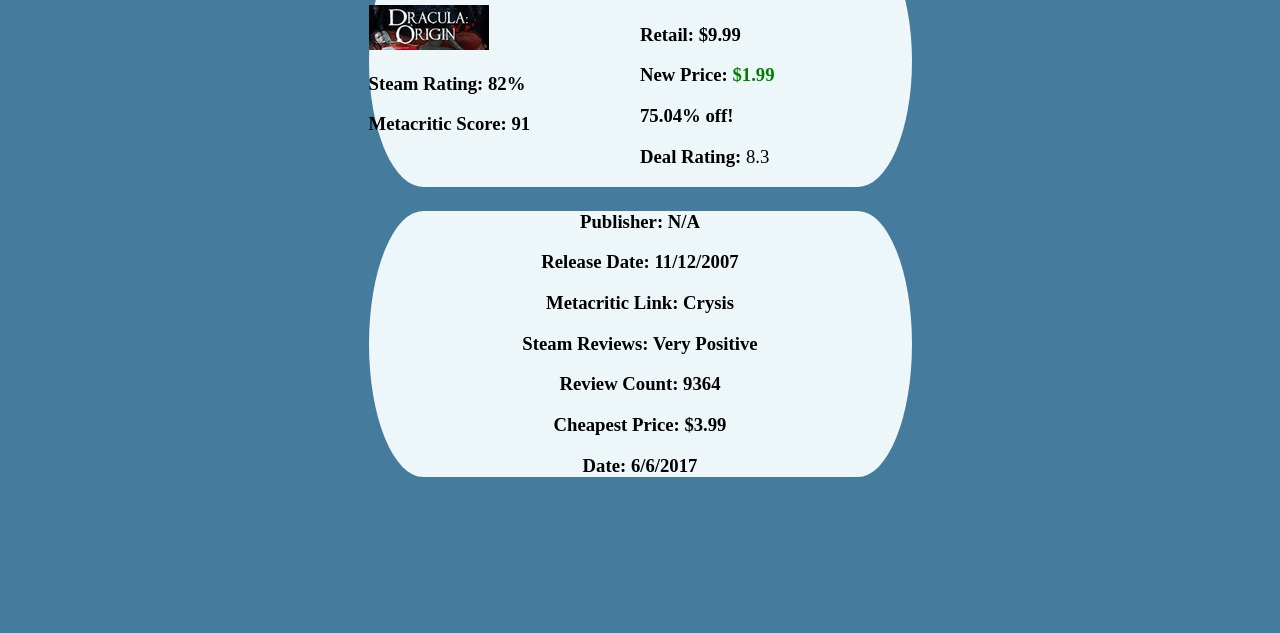
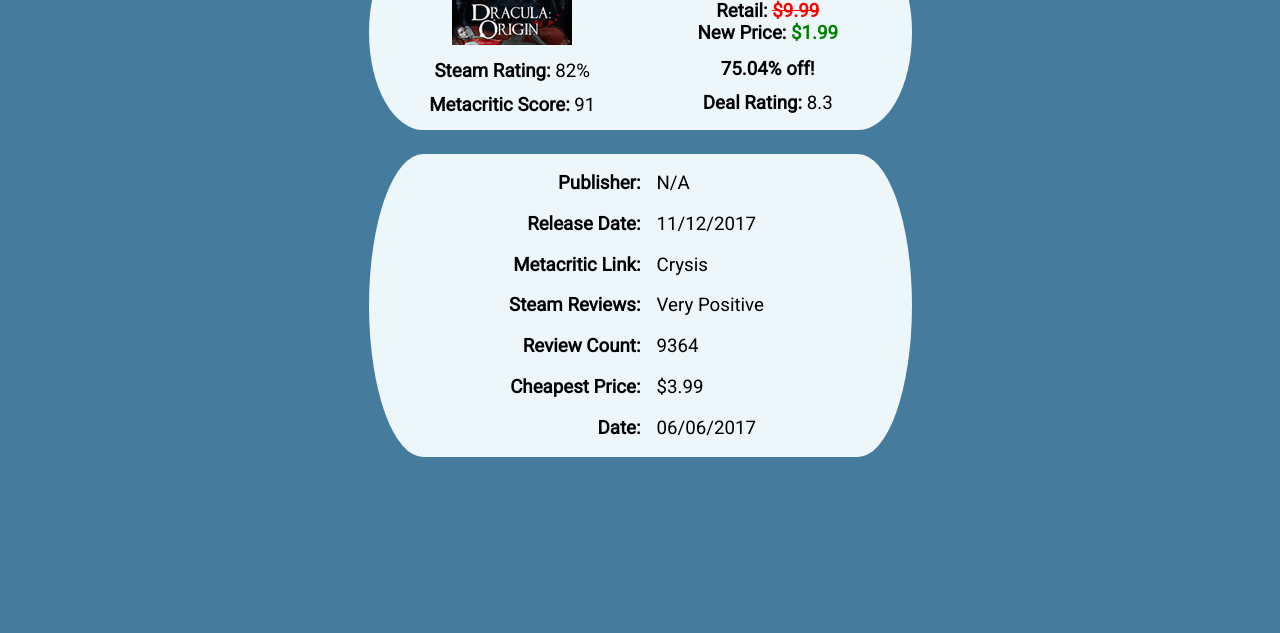
Before and after one commit to DeanVo/ajax-project, a website: page index.html in a window 1280 px wide. Shown: the part 167-800 px from the top of the page. Drawn offline with Linux system fonts and the light colour scheme; no server answers.

Commit message:
example html set up for more info page. CSS applied #3

```diff
--- a/css/styles.css
+++ b/css/styles.css
@@ -27,8 +27,22 @@
   text-align: center;
 }
 
+.text-align-end {
+  text-align: end;
+  padding-right: 1rem;
+  margin-left: 2rem;
+}
+
+.text-align-left {
+  text-align: left;
+}
+
 .word-wrap {
   word-wrap: break-word;
+}
+
+.one-line {
+  white-space: nowrap;
 }
 
 .justify-content-center {
@@ -45,8 +59,24 @@
   padding-top: .7rem;
 }
 
+.padding-top-info {
+  padding-top: .5rem;
+}
+
+.padding-bottom {
+  padding-bottom: .3rem
+}
+
+.padding-bottom {
+  padding-bottom: .39rem;
+}
+
 .margin-left {
   margin-left: 1.5rem;
+}
+
+.margin-info {
+  margin: 0 1rem;
 }
 
 .margin-right {
@@ -55,6 +85,14 @@
 
 .margin-top {
   margin-top: 1.5rem;
+}
+
+.no-margin {
+  margin: 0 0;
+}
+
+.margin-bottom {
+  margin-bottom: 1rem;
 }
 
 .font-weight-normal {
@@ -126,6 +164,11 @@
   word-wrap: break-word;
 }
 
+.game-title-info {
+  font-size: 2rem;
+  word-wrap: break-word;
+}
+
 .more-info-container,
 .go-deal-container {
   margin-top: 1rem;
--- a/index.html
+++ b/index.html
@@ -27,36 +27,47 @@
       <div class="container">
 
         <div class="more-info-container">
-          <div class="info-1">
-            <h3 class="text-align-center game-title roboto">Crysis</h3>
-            <div class="row">
+          <div class="info-1 roboto">
+            <h3 class="text-align-center game-title-info roboto margin-bottom padding-top">Crysis</h3>
+            <div class="row margin-info text-align-center">
               <div class="column-half">
                 <img class="" src="img/placeholder_dracula_origin.jpg">
-                <h3>Steam Rating: 82%</h3>
-                <h3>Metacritic Score: 91</h3>
+                <h3 class="no-margin padding-top one-line">Steam Rating: <span class="font-weight-normal">82%</span></h3>
+                <h3 class="no-margin padding-top one-line">Metacritic Score: <span class="font-weight-normal">91</span></h3>
               </div>
 
               <div class="column-half">
-                <h3>Retail: <span class="red-striked"></span>$9.99</span></h3>
-                <h3>New Price: <span class="green">$1.99</span></h3>
-                <h3>75.04% off!</h3>
-                <h3>Deal Rating: <span class="font-weight-normal">8.3</span></h3>
+                <h3 class="no-margin one-line">Retail: <span class="red-striked">$9.99</span></h3>
+                <h3 class="no-margin padding-bottom">New Price: <span class="green">$1.99</span></h3>
+                <h3 class="no-margin padding-top-info padding-bottom-2">75.04% off!</h3>
+                <h3 class="no-margin padding-top margin-bottom">Deal Rating: <span class="font-weight-normal">8.3</span></h3>
               </div>
             </div>
           </div>
 
-          <div class="info-2 margin-top text-align-center">
-              <h3>Publisher: N/A</h3>
-              <h3>Release Date: 11/12/2007</h3>
-              <h3>Metacritic Link: Crysis</h3>
-              <h3>Steam Reviews: Very Positive</h3>
-              <h3>Review Count: 9364</h3>
-              <h3>Cheapest Price: $3.99</h3>
-              <h3>Date: 6/6/2017</h3>
+          <div class="info-2 margin-top text-align-center roboto">
+            <div class="row">
+              <div class="column-half text-align-end">
+                <h3>Publisher:</h3>
+                <h3>Release Date:</h3>
+                <h3>Metacritic Link:</h3>
+                <h3>Steam Reviews:</h3>
+                <h3>Review Count:</h3>
+                <h3>Cheapest Price:</h3>
+                <h3>Date:</h3>
+              </div>
+
+              <div class="column-half text-align-left">
+                <h3 class="font-weight-normal">N/A</h3>
+                <h3 class="font-weight-normal">11/12/2017</h3>
+                <h3 class="font-weight-normal">Crysis</h3>
+                <h3 class="font-weight-normal">Very Positive</h3>
+                <h3 class="font-weight-normal">9364</h3>
+                <h3 class="font-weight-normal">$3.99</h3>
+                <h3 class="font-weight-normal">06/06/2017</h3>
+              </div>
             </div>
-
           </div>
-
         </div>
 
 
```
